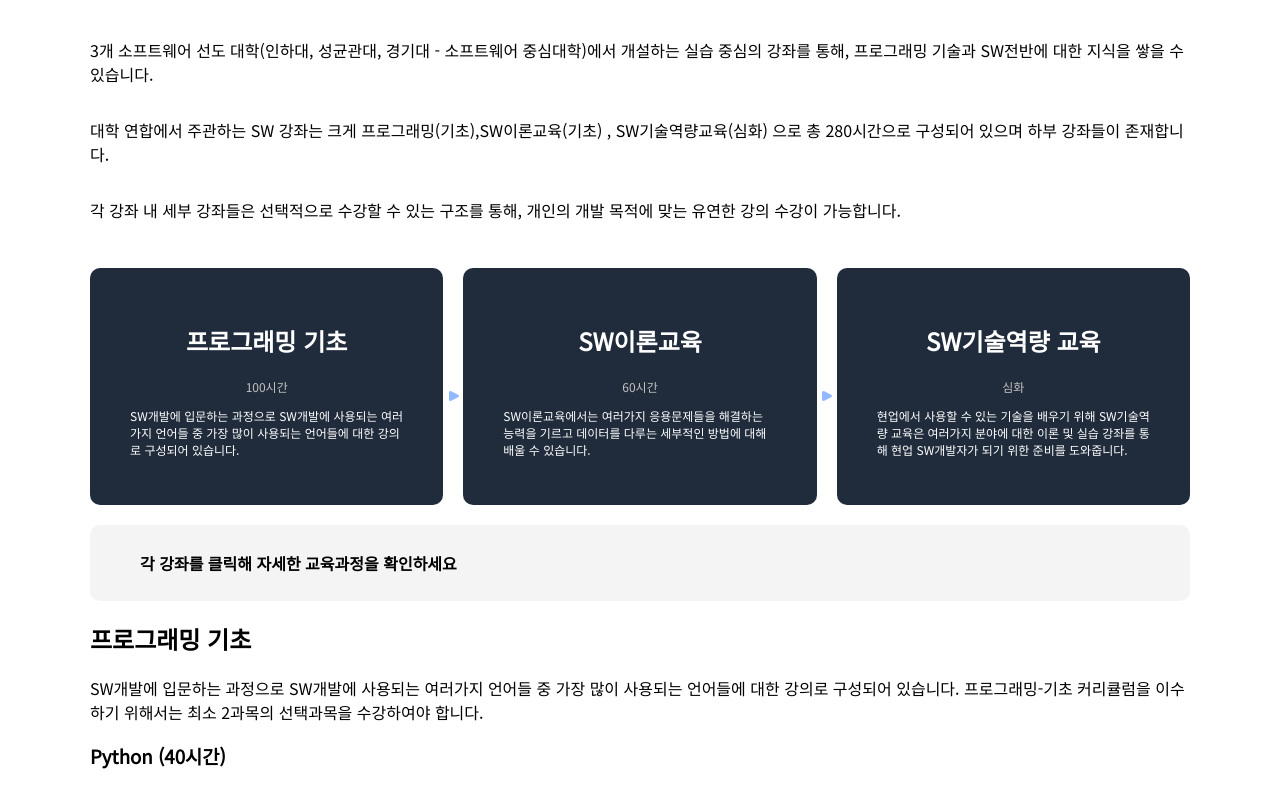
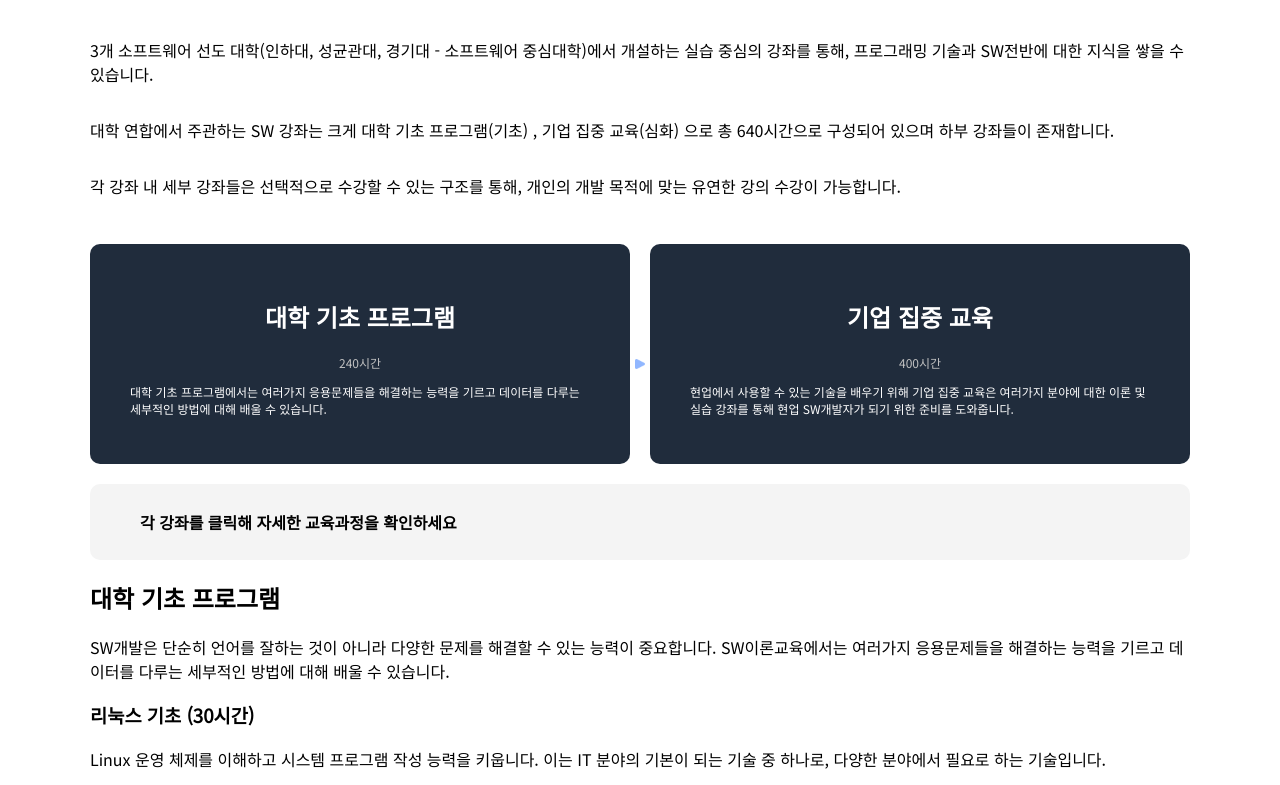
Before and after one commit to kebinha/kebinha.github.io, a Gatsby site: page /curriculum in a window 1280 px wide. Shown: the part 503-1288 px from the top of the page. Built offline with nearby package versions, Linux system fonts and the light colour scheme; Gatsby itself is replaced by a stand-in of ours.

Commit message:
fix: 2024버전으로 수정

```diff
--- a/src/components/grid.tsx
+++ b/src/components/grid.tsx
@@ -1,4 +1,18 @@
 import styled from "styled-components";
+
+export const Col2 = styled.div`
+    display: grid;
+    grid-template-columns: repeat(2, 1fr);
+    grid-auto-columns: 1fr;
+    gap: 1.25rem;
+    margin-top: 30px;
+    @media (max-width: 1000px) {
+        grid-template-columns: repeat(2, 1fr);
+    }
+    @media (max-width: 680px) {
+        grid-template-columns: repeat(1, 1fr);
+    }
+`;
 
 export const Col3 = styled.div`
     display: grid;
--- a/src/constants/curriculum.ts
+++ b/src/constants/curriculum.ts
@@ -14,10 +14,15 @@ type Curriculum = {
 
 const curriculum: Curriculum = [
     {
-    title: "프로그래밍 기초",
+        title: "대학 기초 프로그램",
         description:
-      "SW개발에 입문하는 과정으로 SW개발에 사용되는 여러가지 언어들 중 가장 많이 사용되는 언어들에 대한 강의로 구성되어 있습니다. 프로그래밍-기초 커리큘럼을 이수하기 위해서는 최소 2과목의 선택과목을 수강하여야 합니다.",
+            "SW개발은 단순히 언어를 잘하는 것이 아니라 다양한 문제를 해결할 수 있는 능력이 중요합니다. SW이론교육에서는 여러가지 응용문제들을 해결하는 능력을 기르고 데이터를 다루는 세부적인 방법에 대해 배울 수 있습니다.",
         items: [
+            {
+                title: "리눅스 기초 (30시간)",
+                description:
+                    "Linux 운영 체제를 이해하고 시스템 프로그램 작성 능력을 키웁니다. 이는 IT 분야의 기본이 되는 기술 중 하나로, 다양한 분야에서 필요로 하는 기술입니다.",
+            },
             {
                 title: "Python (40시간)",
                 description:
@@ -32,7 +37,12 @@ const curriculum: Curriculum = [
                     },
                     {
                         title: "python 자료구조의 이해(dict, tuple, list, set 등)",
-            units: ["사전(dictionary)자료형에 대한 이해", "List,Tuple자료형", "set자료형", "그밖의 자료형(collections)"],
+                        units: [
+                            "사전(dictionary)자료형에 대한 이해",
+                            "List,Tuple자료형",
+                            "set자료형",
+                            "그밖의 자료형(collections)",
+                        ],
                     },
                     {
                         title: "조건문(If/elif/else)",
@@ -58,8 +68,9 @@ const curriculum: Curriculum = [
                 ],
             },
             {
-        title: "JAVA 프로그래밍 (40시간)",
-        description: "자바 프로그래밍 수업으로 객체지향 프로그래밍과 디자인패턴을 중심으로 현장에서 사용할 수 있는 다형성 기법을 습득하는 실무적 교육이다.",
+                title: "C/C++ 프로그래밍 (40시간)",
+                description:
+                    "C/C++ 프로그래밍 수업으로 객체지향 프로그래밍과 디자인패턴을 중심으로 현장에서 사용할 수 있는 다형성 기법을 습득하는 실무적 교육입니다.",
                 curriculum: [
                     {
                         title: "객체지향 프로그래밍(Object Oriented Programming, OOP)란?",
@@ -75,15 +86,8 @@ const curriculum: Curriculum = [
                     },
                 ],
             },
-    ],
-  },
             {
-    title: "SW 이론교육",
-    description:
-      "SW개발은 단순히 언어를 잘하는 것이 아니라 다양한 문제를 해결할 수 있는 능력이 중요합니다. SW이론교육에서는 여러가지 응용문제들을 해결하는 능력을 기르고 데이터를 다루는 세부적인 방법에 대해 배울 수 있습니다.",
-    items: [
-      {
-        title: "알고리즘/자료구조 (40시간)",
+                title: "알고리즘/자료구조 (50시간)",
                 description:
                     "SW개발은 단순히 언어를 잘하는 것이 아니라 다양한 문제를 해결할 수 있는 능력이 중요합니다. SW이론교육에서는 여러가지 응용문제들을 해결하는 능력을 기르고 데이터를 다루는 세부적인 방법에 대해 배울 수 있습니다.",
                 curriculum: [
@@ -101,7 +105,12 @@ const curriculum: Curriculum = [
                     },
                     {
                         title: "정렬(Sort)",
-            units: ["삽입정렬(Insertion Sort)", "선택정렬(Selection Sort)", "병합정렬(Merge Sort)", "퀵소트(Quick Sort)"],
+                        units: [
+                            "삽입정렬(Insertion Sort)",
+                            "선택정렬(Selection Sort)",
+                            "병합정렬(Merge Sort)",
+                            "퀵소트(Quick Sort)",
+                        ],
                     },
                     {
                         title: "트리(Tree)",
@@ -118,19 +127,13 @@ const curriculum: Curriculum = [
             },
             {
                 title: "데이터베이스 (40시간)",
-        description: "데이터베이스 관리 시스템의 개념, ER디자인, 관계형 모델, 정규화기법, 계층형 모델, 망 모델 그리고 파일조직 등으로 요약될 수 있다",
+                description:
+                    "데이터베이스 관리 시스템의 개념, ER디자인, 관계형 모델, 정규화기법, 계층형 모델, 망 모델 그리고 파일조직 등으로 요약될 수 있습니다. ",
             },
-    ],
-  },
-  {
-    title: "SW 기술역량",
-    description:
-      "SW 개발은 여러가지 분야가 존재합니다. 현업에서 사용할 수 있는 기술을 배우기 위해 SW기술역량 교육은 여러가지 분야에 대한 이론 및 실습 강좌를 통해 현업 SW개발자가 되기 위한 준비를 도와줍니다.",
-    items: [
             {
                 title: "취업을 위한 코딩 테스트 (40시간)",
                 description:
-          "IT취준생이라면 누구나 가고 싶어 하는 네이버 카카오 라인 삼성전자 등의 코딩 테스트와 알고리즘 대회에서 나올 수 있는 문제를 수록하여 최근 5년간의 코딩 테스트 기출문제를 분석하여 반드시 알아야 하는 알고리즘 직접 서버에 제출하고 풀어보는 수업으로 요약될 수 있다.",
+                    "IT취준생이라면 누구나 가고 싶어 하는 네이버 카카오 라인 삼성전자 등의 코딩 테스트와 알고리즘 대회에서 나올 수 있는 문제를 수록하여 최근 5년간의 코딩 테스트 기출문제를 분석하여 반드시 알아야 하는 알고리즘 직접 서버에 제출하고 풀어보는 수업으로 요약될 수 있습니다.",
                 curriculum: [
                     {
                         title: "구현(Brute Force)",
@@ -158,55 +161,42 @@ const curriculum: Curriculum = [
                     },
                 ],
             },
+        ],
+    },
     {
-        title: "인공지능 및 기계학습 (40시간)",
+        title: "기업 집중 교육",
         description:
-          "인공지능의 주요 분야에서 개발된 여러가지 이론과 기법을 학습합니다. 기계 학습의 기초 이론 및 개념을 이해 및 관련 모델을 구현 해 보는 것을 목표로 합니다. 학습하게 될 주요내용은 인공지능을 통하여 Kaggle 등 실습 문제해결을 하고자 합니다. 사용하게될 언어는 Python, 프레임워크는 pytorch, pytorch-lightning, mmcv 등을 사용할 예정입니다.",
+            "SW 개발은 여러가지 분야가 존재합니다. 현업에서 사용할 수 있는 기술을 배우기 위해 기업 집중 교육은 여러가지 분야에 대한 이론 및 실습 강좌를 통해 현업 SW개발자가 되기 위한 준비를 도와줍니다. 기업 집중 교육은 크게 협업 멘토들이 교육하는 기업실무(50시간)와 세부분야 실무(50시간), 심화 프로젝트(300시간)로 구성되어 있습니다. ",
+        items: [
+            {
+                title: "기업 실무(50시간)",
+                description: " ",
                 curriculum: [
                     {
-            title: "지도학습/비지도학습/강화학습 개요",
-            units: ["최신 인공지능 경험: stablediffusion, DALL-E 등"],
+                        title: "클라우드 네이티브 + 네트워크",
+                        units: [
+                            "주관: 티맥스 클라우드",
+                            "클라우드 네이티브는 현대 소프트웨어 개발 및 배포를 변혁시키는 개념이며, 네트워크는 모든 IT 환경의 핵심 요소입니다. 이 교육에서는 이러한 주제에 대한 핵심 원칙과 실무적인 이해를 제공할 것입니다. ",
+                        ],
                     },
                     {
-            title: "Linear Regression/Logistic Regression 기초",
-          },
-          {
-            title: "Overfitting/Underfitting",
-            units: ["Regularization기법소개(Dropout등)"],
-          },
-          {
-            title: "기본적인 머신러닝 모델 설명(Scikit-learn프레임워크사용)",
-            units: ["Support Vector Machine, RamdomForest, Ensemble 등", "Train/Validation/Test Dataset Split"],
-          },
-          {
-            title: "딥러닝 Scratch(CNN or MLP numpy scratch구현)",
-            units: ["Perceptron의 개념", "CNN(Convolutional Neural network), Transformer"],
-          },
-          {
-            title: "CNN/Transformer모델 설명",
-            units: ["VGG, Google, ResNet부터 SwinTransformer까지"],
-          },
-          {
-            title: "Object Recognition/Detection",
-            units: ["Kaggle 대회를 통한 실습 (1,2,3등에 따른 상금)"],
-          },
-          {
-            title: "Unsupervised Learning",
-            units: ["GAN(Generative Adversarial Network)"],
-          },
-          {
-            title: "Self-Supervised Learning",
-            units: ["Pretext-task", "Contrastive Learning"],
-          },
-          {
-            title: "Reinforcement Learning",
+                        title: "WebOS",
+                        units: [
+                            "주관: LG전자",
+                            "WebOS는 스마트 TV, 스마트폰 및 여러 장치에서 사용되는 운영체제입니다. 현업에서 필요한 지식과 스킬을 습득하고, WebOS를 이용한 자율주행 관련 콘텐츠 제작을 진행합니다. ",
+                        ],
                     },
                 ],
             },
             {
-        title: "컴퓨터 네트워크 (40시간)",
+                title: "세부 분야 실무(50시간)",
                 description:
-          "컴퓨터 네트워크의 계층적인 프로토콜 구조를 이해하고 특히 인터넷에서 사용되고 있는 응용 프로그램, 트랜스포트 프로토콜, 라우팅 알고리즘과 프로토콜, 데이터센터, 무선모바일 네트워크에 대하여 집중적으로 학습한다.",
+                    "교육은 크게  스마트 팩토리 헬스케어 게임/미디어 인공지능서비스, 자율주행 으로 구성되어 있습니다.",
+            },
+            {
+                title: "기업체 심화 프로젝트(50시간)",
+                description:
+                    "27개 참여기업(SK C&C, LG전자, 한글과컴퓨터, MDS 테크놀로지 등)의 현업 멘토들과 함께 실제 기업에서 직면하는 문제를 해결하고 프로젝트를 진행하며 현업 역량을 갖춘 SW 개발자로 거듭날 수 있습니다. 자세한 설명은 아래 섹션에 기재되어 있습니다. ",
             },
         ],
     },
--- a/src/pages/curriculum.tsx
+++ b/src/pages/curriculum.tsx
@@ -1,15 +1,15 @@
 import React, { useState } from "react";
+import background from "../assets/background.png";
+import Card from "../components/card";
+import Curriculum from "../components/curriculum";
+import Feature from "../components/feature";
+import { Col2, Col3 } from "../components/grid";
 import Layout from "../components/layout";
+import Section from "../components/section";
+import Seo from "../components/seo";
+import Title from "../components/title";
 import VisualBox from "../components/visualBox";
-import background from "../assets/background.png";
-import Section from "../components/section";
-import Title from "../components/title";
-import { Col3 } from "../components/grid";
-import Feature from "../components/feature";
-import Card from "../components/card";
 import curriculum, { CurriculumItemType } from "../constants/curriculum";
-import Curriculum from "../components/curriculum";
-import Seo from "../components/seo";
 
 const Subject = (props: { subject: CurriculumItemType }) => {
     return (
@@ -42,28 +42,31 @@ const CurriculumPage = () => {
             <Section>
                 <Title>대학연합 개설과목</Title>
                 <p>
-          3개 소프트웨어 선도 대학(인하대, 성균관대, 경기대 - 소프트웨어 중심대학)에서 개설하는 실습 중심의 강좌를 통해, 프로그래밍 기술과 SW전반에 대한 지식을
-          쌓을 수 있습니다.
+                    3개 소프트웨어 선도 대학(인하대, 성균관대, 경기대 - 소프트웨어 중심대학)에서 개설하는 실습 중심의
+                    강좌를 통해, 프로그래밍 기술과 SW전반에 대한 지식을 쌓을 수 있습니다.
                 </p>
                 <p>
-          대학 연합에서 주관하는 SW 강좌는 크게 프로그래밍(기초),SW이론교육(기초) , SW기술역량교육(심화) 으로 총 280시간으로 구성되어 있으며 하부 강좌들이
-          존재합니다.
+                    대학 연합에서 주관하는 SW 강좌는 크게 대학 기초 프로그램(기초) , 기업 집중 교육(심화) 으로 총
+                    640시간으로 구성되어 있으며 하부 강좌들이 존재합니다.
                 </p>
-        <p>각 강좌 내 세부 강좌들은 선택적으로 수강할 수 있는 구조를 통해, 개인의 개발 목적에 맞는 유연한 강의 수강이 가능합니다.</p>
-        <Col3>
-          <Feature dark title="프로그래밍 기초" subTitle="100시간" onClick={() => setIdx(0)} arrowAfter>
-            <p>SW개발에 입문하는 과정으로 SW개발에 사용되는 여러가지 언어들 중 가장 많이 사용되는 언어들에 대한 강의로 구성되어 있습니다.</p>
-          </Feature>
-          <Feature dark title="SW이론교육" subTitle="60시간" onClick={() => setIdx(1)} arrowAfter>
-            <p>SW이론교육에서는 여러가지 응용문제들을 해결하는 능력을 기르고 데이터를 다루는 세부적인 방법에 대해 배울 수 있습니다.</p>
-          </Feature>
-          <Feature dark title="SW기술역량 교육" subTitle="심화" onClick={() => setIdx(2)}>
                 <p>
-              현업에서 사용할 수 있는 기술을 배우기 위해 SW기술역량 교육은 여러가지 분야에 대한 이론 및 실습 강좌를 통해 현업 SW개발자가 되기 위한 준비를
-              도와줍니다.
+                    각 강좌 내 세부 강좌들은 선택적으로 수강할 수 있는 구조를 통해, 개인의 개발 목적에 맞는 유연한 강의
+                    수강이 가능합니다.
+                </p>
+                <Col2>
+                    <Feature dark title="대학 기초 프로그램" subTitle="240시간" onClick={() => setIdx(0)} arrowAfter>
+                        <p>
+                            대학 기초 프로그램에서는 여러가지 응용문제들을 해결하는 능력을 기르고 데이터를 다루는
+                            세부적인 방법에 대해 배울 수 있습니다.
                         </p>
                     </Feature>
-        </Col3>
+                    <Feature dark title="기업 집중 교육" subTitle="400시간" onClick={() => setIdx(1)}>
+                        <p>
+                            현업에서 사용할 수 있는 기술을 배우기 위해 기업 집중 교육은 여러가지 분야에 대한 이론 및
+                            실습 강좌를 통해 현업 SW개발자가 되기 위한 준비를 도와줍니다.
+                        </p>
+                    </Feature>
+                </Col2>
                 <Card grayish ma="20px 0 0 0">
                     <p style={{ fontWeight: "bold" }}>각 강좌를 클릭해 자세한 교육과정을 확인하세요</p>
                 </Card>
@@ -73,35 +76,48 @@ const CurriculumPage = () => {
                 <Title>참여기업 프로젝트</Title>
                 <Card>
                     <p style={{ fontWeight: "bold" }}>
-            27개 참여기업(SK CC, Kakao, Nexon, 한글과컴퓨터, NeoWiz, 오비고, 포스트시뮬레이션, 네오드림등)의 현업 멘토들과 함께 실제 기업에서 직면하는 문제를
-            해결하고 프로젝트를 진행하며 현업 역량을 갖춘 SW 개발자로 거듭날 수 있습니다.
+                        27개 참여기업(SK CC, Kakao, Nexon, 한글과컴퓨터, NeoWiz, 오비고, 포스트시뮬레이션, 네오드림등)의
+                        현업 멘토들과 함께 실제 기업에서 직면하는 문제를 해결하고 프로젝트를 진행하며 현업 역량을 갖춘
+                        SW 개발자로 거듭날 수 있습니다.
                     </p>
                 </Card>
-        <p>프로젝트는 크게 스마트 팩토리 헬스케어 게임 로 구성되어 있으며 각 주제 아래 세부 주제들의 프로젝트가 존재합니다.</p>
-        <p>팀 구성별 난이도에 따라 2~3개의 프로젝트를 선택하여 수행하며, 각 프로젝트당 60~90시간 정도가 소요됩니다.</p>
+                <p>
+                    프로젝트는 크게 스마트 팩토리, 헬스케어, 게임, 자율주행, 인공지능 서비스 로 구성되어 있으며 각 주제
+                    아래 세부 주제들의 프로젝트가 존재합니다.
+                </p>
+                <p>
+                    팀 구성별 난이도에 따라 2~3개의 프로젝트를 선택하여 수행하며, 각 프로젝트당 60~90시간 정도가
+                    소요됩니다.
+                </p>
                 <Col3>
                     <Feature title="스마트 팩토리">
                         <p>
-              제조 산업을 주제로 SW개발을 수행하는 프로젝트로 하드웨어 기반, 소프트웨어 기반, 디지털 트윈 기반 의 프로젝트를 경험하고 현업 기술을 기를 수
-              있습니다.
+                            제조 산업을 주제로 SW개발을 수행하는 프로젝트로 하드웨어 기반, 소프트웨어 기반, 디지털 트윈
+                            기반 의 프로젝트를 경험하고 현업 기술을 기를 수 있습니다.
                         </p>
                     </Feature>
                     <Feature title="헬스 케어">
                         <p>
-              의료 산업 및 헬스케어 분야에서 요구되는 SW개발 기술을 배울 수 있으며, 임베디드 기반, 클라우드 기반 , 모바일 기반 개인 서비스 등의 프로젝트를
-              경험할 수 있습니다.
+                            의료 산업 및 헬스케어 분야에서 요구되는 SW개발 기술을 배울 수 있으며, 임베디드 기반,
+                            클라우드 기반 , 모바일 기반 개인 서비스 등의 프로젝트를 경험할 수 있습니다.
                         </p>
                     </Feature>
                     <Feature title="게임">
                         <p>
-              게임산업에서 많이 사용되는 프로그램의 실습과 사용을 통해 현업 역량을 양성할 수 있으며, 슈팅 게임, 아케이드 게임, RPG 게임, 퍼즐 게임, 플랫폼 등의
-              프로젝트를 경험할 수 있습니다.
+                            게임산업에서 많이 사용되는 프로그램의 실습과 사용을 통해 현업 역량을 양성할 수 있으며, 슈팅
+                            게임, 아케이드 게임, RPG 게임, 퍼즐 게임, 플랫폼 등의 프로젝트를 경험할 수 있습니다.
                         </p>
                     </Feature>
                     <Feature title="자율주행">
                         <p>
-              자율주행의 핵심 인공지능 기술과 시스템에 대한 역량을 양성할 수 있으며 어떻게 인공지능이 자율주행의 모든 기능을 구현하고 있는지 어떻게 더 발전할
-              것인지를 이해할 수 있습니다.
+                            자율주행의 핵심 인공지능 기술과 시스템에 대한 역량을 양성할 수 있으며 어떻게 인공지능이
+                            자율주행의 모든 기능을 구현하고 있는지 어떻게 더 발전할 것인지를 이해할 수 있습니다.
+                        </p>
+                    </Feature>
+                    <Feature title="인공지능 서비스">
+                        <p>
+                            자연어 처리, 머신 러닝 및 데이터 분석 등의 프로젝트를 경험할 수 있습니다. 이런 역량을
+                            활용하여 실제 인공지능 서비스를 개발하고 문제 해결에 기여할 수 있습니다.
                         </p>
                     </Feature>
                 </Col3>
```
Also changed, not shown: src/components/header.tsx (+12 -4 lines), src/pages/index.tsx (+74 -52 lines), src/pages/recruitment.tsx (+14 -14 lines), src/assets/abstract-2024.png (added). Lines whose indentation alone changed are shown as unchanged.
